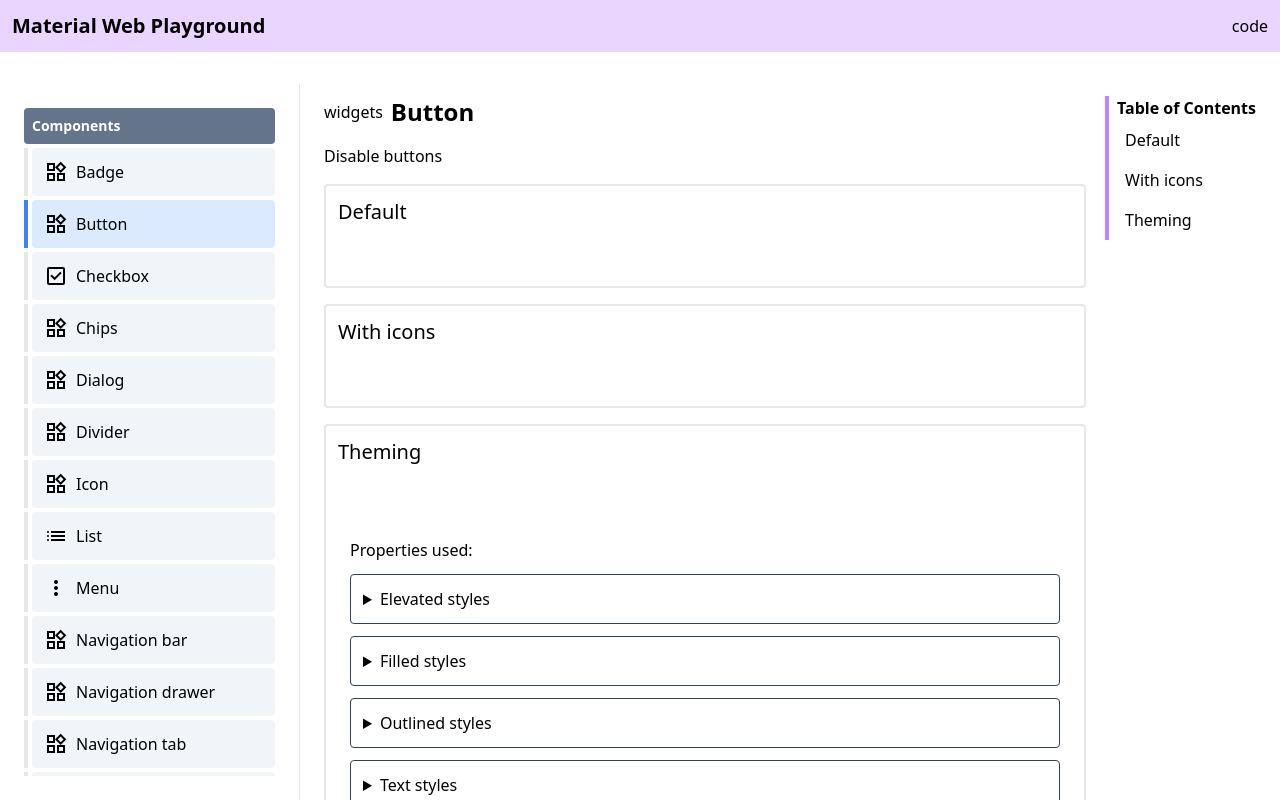
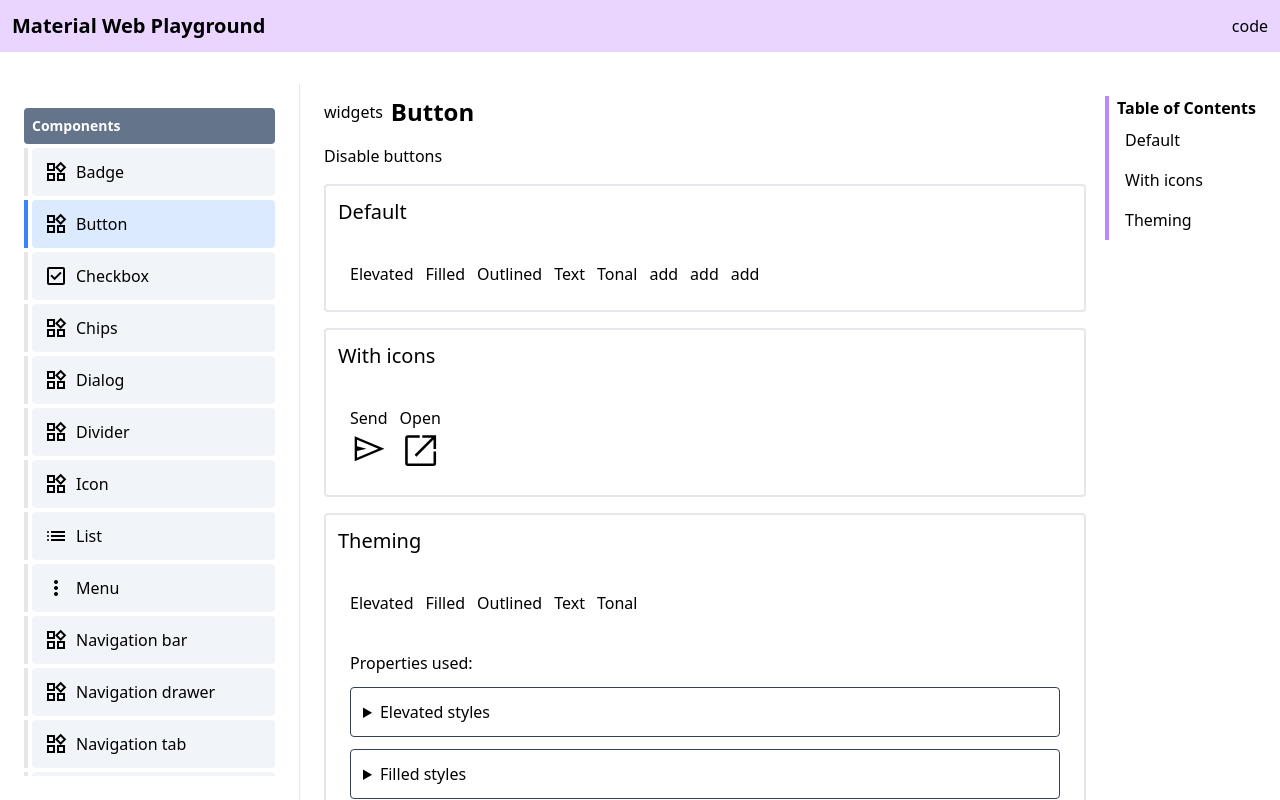
Before and after one commit to EdricChan03/mw3-playground, a SvelteKit app: page /components/button in a window 1280 px wide. Shown: the top 800 px of the page. Built offline with nearby package versions, Linux system fonts and the light colour scheme.

Commit message:
refactor: bump `@material/web` to 1.0.0-pre.7
* Update button usages (labels are now the inner HTML of the custom
  element)
* Update extended FAB usage (now moved to a `label` attribute)
* Add branded FAB component demo
* Update icon button usage (link variant is no longer separate)

```diff
--- a/package.json
+++ b/package.json
@@ -32,6 +32,6 @@
 	},
 	"type": "module",
 	"dependencies": {
-		"@material/web": "1.0.0-pre.5"
+		"@material/web": "1.0.0-pre.7"
 	}
 }
--- a/src/lib/components/header/Header.svelte
+++ b/src/lib/components/header/Header.svelte
@@ -1,8 +1,8 @@
 <script lang="ts">
-  import '@material/web/iconbutton/outlined-link-icon-button';
+  import '@material/web/iconbutton/outlined-icon-button';
 </script>
 
 <header class="flex justify-between items-center p-3 bg-purple-200 fixed left-0 top-0 right-0 z-50">
   <h1 class="font-semibold text-xl">Material Web Playground</h1>
-  <md-outlined-link-icon-button linkHref="https://github.com/EdricChan03/mw3-playground" linkTarget="_blank" title="View source" rel="noreferrer"><md-icon>code</md-icon></md-outlined-link-icon-button>
+  <md-outlined-icon-button href="https://github.com/EdricChan03/mw3-playground" target="_blank" title="View source" rel="noreferrer"><md-icon>code</md-icon></md-outlined-icon-button>
 </header>
--- a/src/routes/components/button/+page.svelte
+++ b/src/routes/components/button/+page.svelte
@@ -7,8 +7,8 @@
   import '@material/web/button/tonal-button';
   import '@material/web/checkbox/checkbox';
   import type { MdCheckbox } from '@material/web/checkbox/checkbox';
+  import '@material/web/fab/branded-fab';
   import '@material/web/fab/fab';
-  import '@material/web/fab/fab-extended';
   import '@material/web/icon/icon';
   import type { PageData } from './$types';
   import ThemingBtns from './ThemingBtns.svelte';
@@ -34,23 +34,26 @@
   </label>
   <Example title="Default" id="button-default">
     <div class="flex gap-3 flex-wrap items-center p-6">
-      <md-elevated-button label="Elevated" {disabled} />
-      <md-filled-button label="Filled" {disabled} />
-      <md-outlined-button label="Outlined" {disabled} />
-      <md-text-button label="Text" {disabled} />
-      <md-tonal-button label="Tonal" {disabled} />
-      <md-fab icon="add" {disabled} />
-      <md-fab-extended label="Add" icon="add" {disabled} />
+      <md-elevated-button {disabled}>Elevated</md-elevated-button>
+      <md-filled-button {disabled}>Filled</md-filled-button>
+      <md-outlined-button {disabled}>Outlined</md-outlined-button>
+      <md-text-button {disabled}>Text</md-text-button>
+      <md-tonal-button {disabled}>Tonal</md-tonal-button>
+      <md-fab {disabled}><md-icon slot="icon">add</md-icon></md-fab>
+      <md-fab label="Add" {disabled}><md-icon slot="icon">add</md-icon></md-fab>
+      <md-branded-fab label="Add" {disabled}><md-icon slot="icon">add</md-icon></md-branded-fab>
     </div>
   </Example>
 
   <Example title="With icons" id="button-icons">
     <div class="flex gap-3 p-6">
-      <md-tonal-button label="Send" {disabled}>
+      <md-tonal-button {disabled}>
+        Send
         <svg slot="icon" viewBox="0 0 48 48"><path d="M6 40V8l38 16Zm3-4.65L36.2 24 9 12.5v8.4L21.1 24 9 27Zm0 0V12.5 27Z"/></svg>
       </md-tonal-button>
 
-      <md-text-button label="Open" trailingicon {disabled}>
+      <md-text-button trailingicon {disabled}>
+        Open
         <svg slot="icon" viewBox="0 0 48 48"><path d="M9 42q-1.2 0-2.1-.9Q6 40.2 6 39V9q0-1.2.9-2.1Q7.8 6 9 6h13.95v3H9v30h30V25.05h3V39q0 1.2-.9 2.1-.9.9-2.1.9Zm10.1-10.95L17 28.9 36.9 9H25.95V6H42v16.05h-3v-10.9Z"/></svg>
       </md-text-button>
     </div>
--- a/src/routes/components/button/ThemingBtns.svelte
+++ b/src/routes/components/button/ThemingBtns.svelte
@@ -8,11 +8,11 @@
 
 <Example title="Theming" id="button-theming">
   <div class="flex gap-3 flex-wrap p-6">
-    <md-elevated-button label="Elevated" {disabled}></md-elevated-button>
-    <md-filled-button label="Filled" {disabled}></md-filled-button>
-    <md-outlined-button label="Outlined" {disabled}></md-outlined-button>
-    <md-text-button label="Text" {disabled}></md-text-button>
-    <md-tonal-button label="Tonal" {disabled}></md-tonal-button>
+    <md-elevated-button {disabled}>Elevated</md-elevated-button>
+    <md-filled-button {disabled}>Filled</md-filled-button>
+    <md-outlined-button {disabled}>Outlined</md-outlined-button>
+    <md-text-button {disabled}>Text</md-text-button>
+    <md-tonal-button {disabled}>Tonal</md-tonal-button>
   </div>
 
   <div class="flex flex-col gap-3 px-6 pb-6">
```
Also changed, not shown: 1 other file (tests, documents, lock files or other folders).
